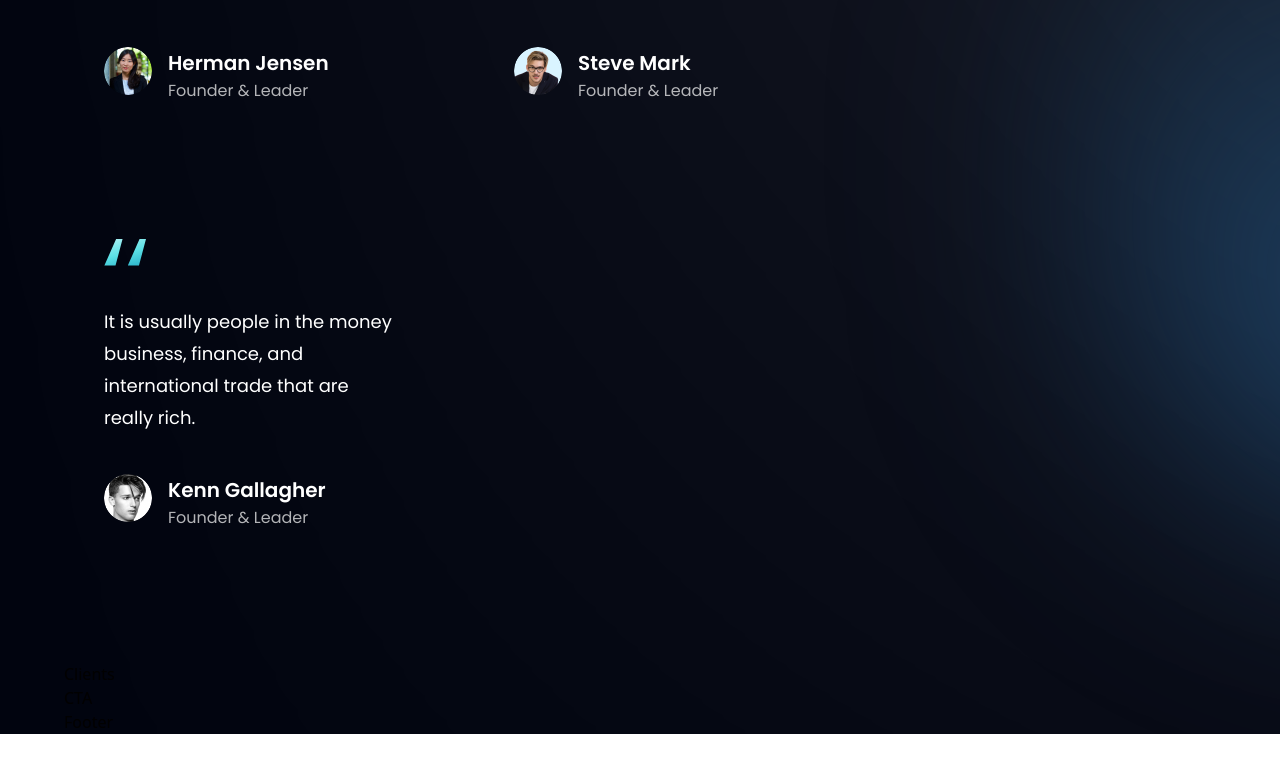
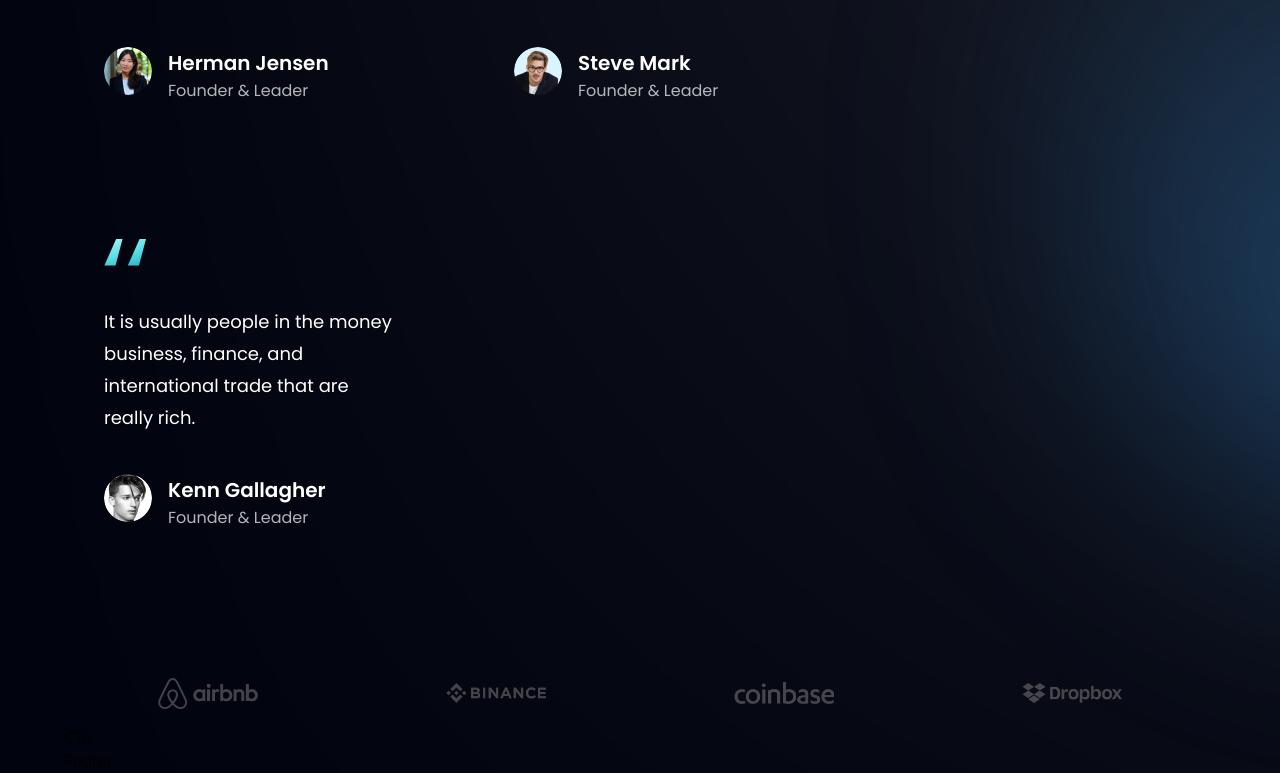
Before and after one commit to Archit381/banking-site, a React (Vite) app: page / in a window 1280 px wide. Shown: the part 3428-4201 px from the top of the page. Before the commit the page ends 4162 px from the top, so only its background shows below. Built offline with nearby package versions, Linux system fonts and the light colour scheme.

Commit message:
completed clients component

```diff
--- a/src/components/Clients.jsx
+++ b/src/components/Clients.jsx
@@ -1,8 +1,20 @@
 import React from 'react'
+import {clients} from "../constants"
+import styles from '../style'
 
 const Clients = () => {
   return (
-    <div>Clients</div>
+    <section className={`${styles.flexCenter} my-4`}>
+      <div className={`${styles.flexCenter} flex-wrap w-full`}>
+        {clients.map((client)=>(
+          <div key={client.id} className={`flex-1 ${styles.flexCenter} sm:min-w-[192px] min-w-[120px]`}>
+             <img src={client.logo} alt="client_logo" className='sm:w=[192px] w-[100px] object-contain'/>
+          </div>
+        ))}
+      </div>
+
+
+      </section>
   )
 }
 
```
